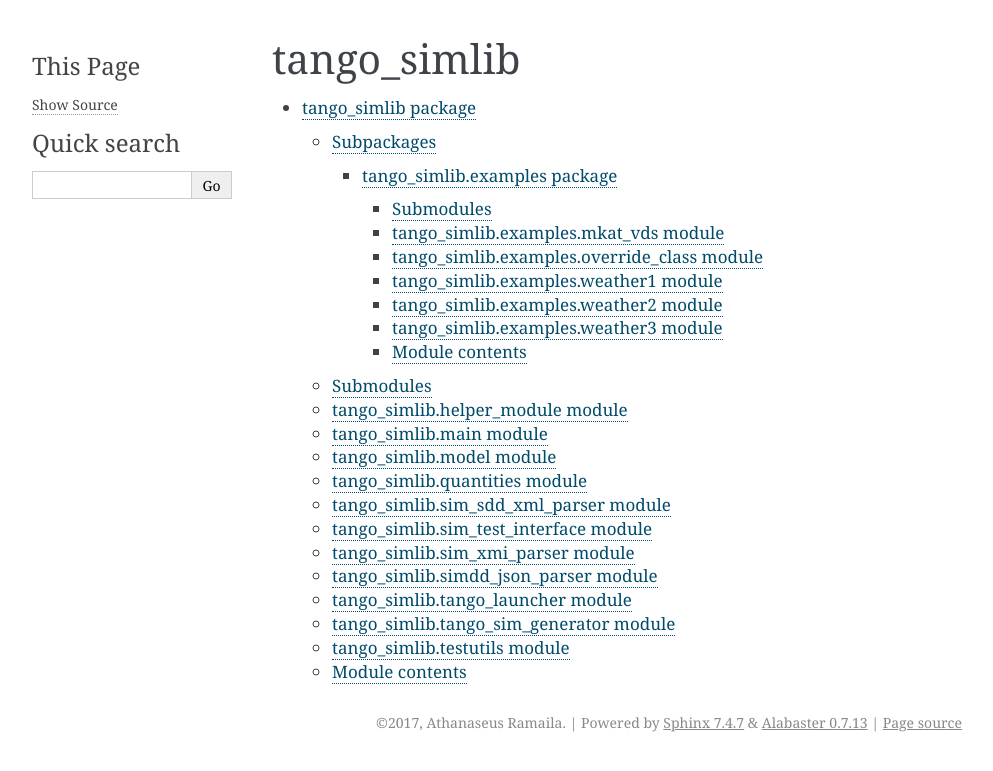
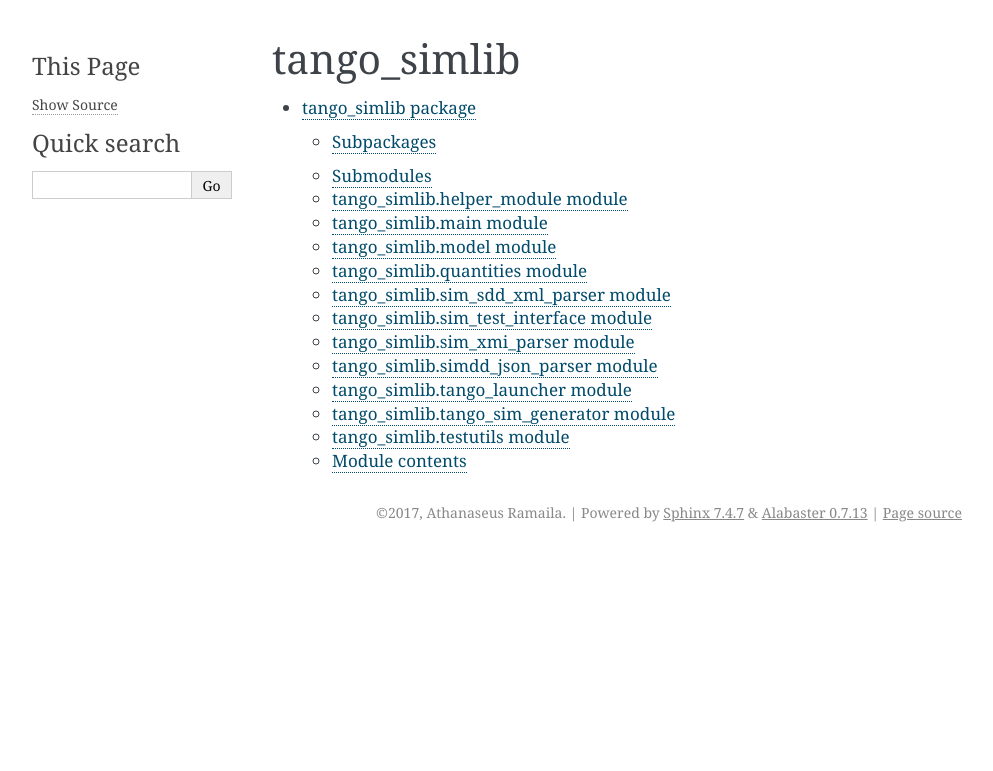
Before and after one commit to ska-sa/tango-simlib, a Sphinx documentation site: the page built from doc/modules.rst, in a window 1280 px wide. Shown: the top 771 px of the page, without its empty margins (148-1141 px from the left). Built offline with Sphinx 7.4.7, drawn with Linux system fonts in a browser that asks for light colours; pages that are not in the unit, such as notebooks, are missing from menus.

```diff
--- a/doc/conf.py
+++ b/doc/conf.py
@@ -16,9 +16,9 @@
 # add these directories to sys.path here. If the directory is relative to the
 # documentation root, use os.path.abspath to make it absolute, like shown here.
 #
-# import os
-# import sys
-# sys.path.insert(0, os.path.abspath('.'))
+import os
+import sys
+sys.path.insert(0, os.path.abspath('.'))
 
 
 # -- General configuration ------------------------------------------------
--- a/doc/index.rst
+++ b/doc/index.rst
@@ -21,7 +21,6 @@ Contents
 .. toctree::
    :maxdepth: 2
 
-   modules
    tango_simlib
    tango_simlib.examples
 
--- a/doc/tango_simlib.rst
+++ b/doc/tango_simlib.rst
@@ -6,7 +6,7 @@ Subpackages
 
 .. toctree::
 
-    tango_simlib.examples
+    tango_simlib
 
 Submodules
 ----------
```
